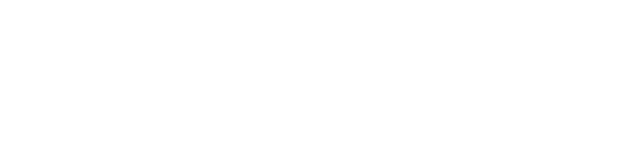
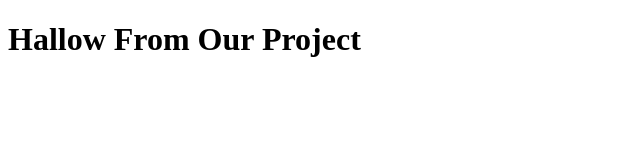
Before and after one commit to ziad-farg/project-six, a plain HTML site: page index.html in a window 1280 px wide. Shown: the whole page, without its empty margins (0-640 px from the left). Drawn offline with Linux system fonts and the light colour scheme.

Commit message:
new feature

```diff
--- a/index.html
+++ b/index.html
@@ -5,5 +5,7 @@
     <meta name="viewport" content="width=device-width, initial-scale=1.0" />
     <title>Document</title>
   </head>
-  <body></body>
+  <body>
+    <h1>Hallow From Our Project</h1>
+  </body>
 </html>
```
